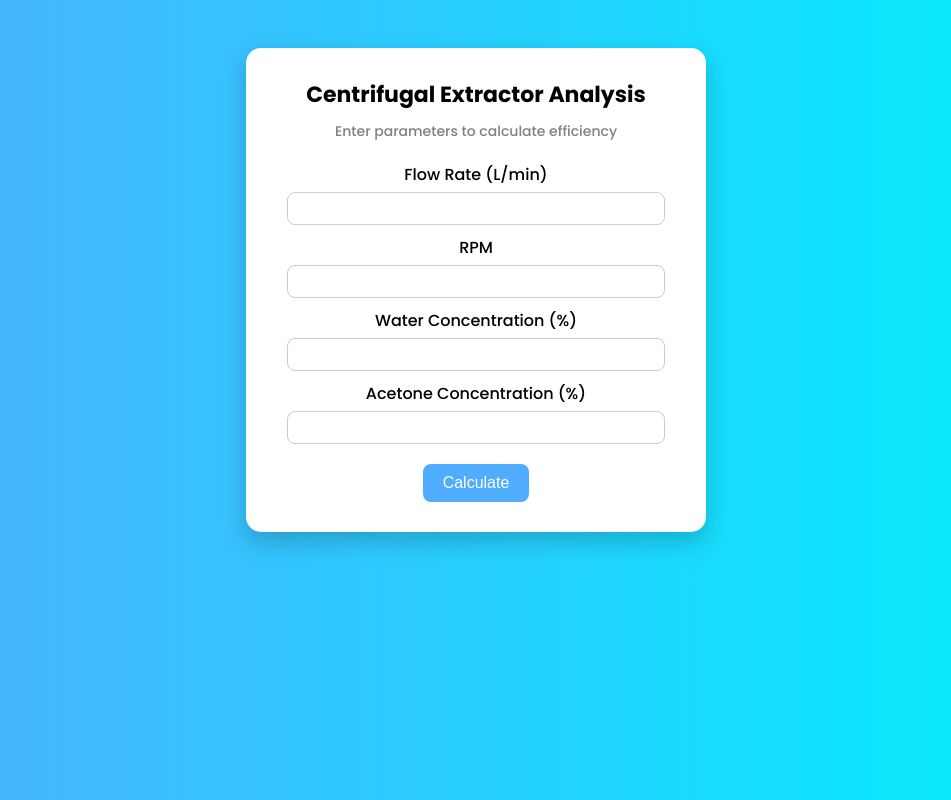
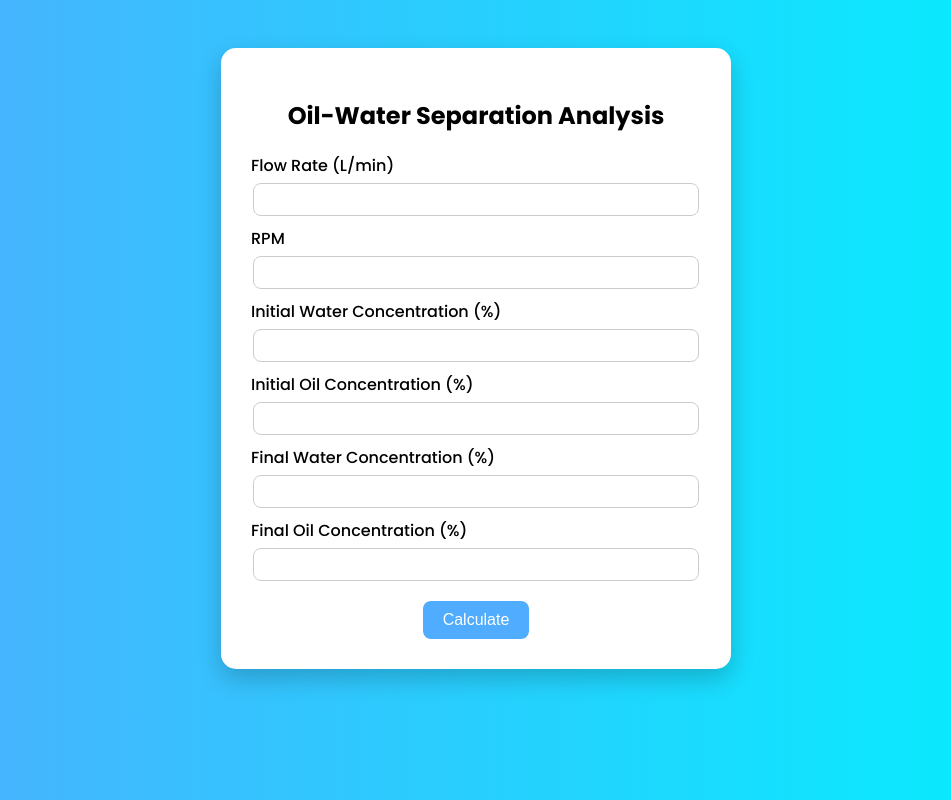
Before and after one commit to boopathis24chem/miniproject, a Django app: page / in a window 1280 px wide. Shown: the whole page, without its empty margins (164-1115 px from the left). Run offline with Django 5.2, Linux system fonts and the light colour scheme.

Commit message:
updated oil water version

```diff
--- a/extractor/templates/form.html
+++ b/extractor/templates/form.html
@@ -1,9 +1,7 @@
 <!DOCTYPE html>
 <html>
 <head>
-    <title>Extractor Analysis</title>
-
-    <!-- Google Font -->
+    <title>Oil-Water Separation Analysis</title>
     <link href="https://fonts.googleapis.com/css2?family=Poppins:wght@300;500;700&display=swap" rel="stylesheet">
 
     <style>
@@ -18,23 +16,20 @@
             background: white;
             padding: 30px;
             border-radius: 15px;
-            width: 400px;
+            width: 450px;
             margin: auto;
             box-shadow: 0px 10px 25px rgba(0,0,0,0.2);
-        }
-
-        h2 {
-            margin-bottom: 20px;
         }
 
         label {
             display: block;
             margin-top: 10px;
             font-weight: 500;
+            text-align: left;
         }
 
         input {
-            width: 90%;
+            width: 95%;
             padding: 8px;
             margin-top: 5px;
             border-radius: 8px;
@@ -55,28 +50,14 @@
         button:hover {
             background: #00c6ff;
         }
-
-        .title {
-            font-size: 22px;
-            font-weight: bold;
-            margin-bottom: 10px;
-        }
-
-        .subtitle {
-            font-size: 14px;
-            color: gray;
-            margin-bottom: 20px;
-        }
     </style>
 </head>
-
 <body>
 
 <div class="container">
-    <div class="title">Centrifugal Extractor Analysis</div>
-    <div class="subtitle">Enter parameters to calculate efficiency</div>
+    <h2>Oil-Water Separation Analysis</h2>
 
-    <form method="POST">
+    <form method="POST" autocomplete="off">
         {% csrf_token %}
 
         <label>Flow Rate (L/min)</label>
@@ -85,11 +66,17 @@
         <label>RPM</label>
         <input type="number" name="rpm" required>
 
-        <label>Water Concentration (%)</label>
-        <input type="number" step="0.1" name="water" required>
+        <label>Initial Water Concentration (%)</label>
+        <input type="number" step="0.1" name="initial_water" required>
 
-        <label>Acetone Concentration (%)</label>
-        <input type="number" step="0.1" name="acetone" required>
+        <label>Initial Oil Concentration (%)</label>
+        <input type="number" step="0.1" name="initial_oil" required>
+
+        <label>Final Water Concentration (%)</label>
+        <input type="number" step="0.1" name="final_water" required>
+
+        <label>Final Oil Concentration (%)</label>
+        <input type="number" step="0.1" name="final_oil" required>
 
         <button type="submit">Calculate</button>
     </form>
--- a/extractor/urls.py
+++ b/extractor/urls.py
@@ -1,11 +1,8 @@
-
 from django.urls import path
 from . import views
 
 urlpatterns = [
-    path("", views.calculate),
-    path("rpm_graph/", views.rpm_graph),
-    path("flow_graph/", views.flow_graph),
-    path("water_graph/", views.water_graph),
-    path("acetone_graph/", views.acetone_graph),
+    path("", views.calculate, name="calculate"),
+    path("rpm_graph/", views.rpm_graph, name="rpm_graph"),
+    path("flow_graph/", views.flow_graph, name="flow_graph"),
 ]
--- a/extractor/views.py
+++ b/extractor/views.py
@@ -1,5 +1,5 @@
 import matplotlib
-matplotlib.use('Agg')   # IMPORTANT for server
+matplotlib.use('Agg')
 
 import matplotlib.pyplot as plt
 import io
@@ -9,48 +9,52 @@ from django.http import HttpResponse
 from .models import Experiment
 
 
-# -----------------------------
-# MAIN CALCULATION
-# -----------------------------
 def calculate(request):
-
     if request.method == "POST":
         flow = float(request.POST["flow_rate"])
         rpm = int(request.POST["rpm"])
-        water = float(request.POST["water"])
-        acetone = float(request.POST["acetone"])
 
-        # -----------------------------
-        # VALIDATION
-        # -----------------------------
-        total = water + acetone
-        if abs(total - 100) > 0.5:
+        initial_water = float(request.POST["initial_water"])
+        initial_oil = float(request.POST["initial_oil"])
+
+        final_water = float(request.POST["final_water"])
+        final_oil = float(request.POST["final_oil"])
+
+        if abs((initial_water + initial_oil) - 100) > 0.5:
             return render(request, "result.html", {
                 "flow": flow,
                 "rpm": rpm,
-                "water": water,
-                "acetone": acetone,
-                "re": 0,
+                "initial_water": initial_water,
+                "initial_oil": initial_oil,
+                "final_water": final_water,
+                "final_oil": final_oil,
                 "eff": 0,
-                "msg": f"❌ Water + Acetone must be 100% (Now = {total}%)"
+                "msg": "❌ Initial water + oil must be 100%"
             })
 
-        # -----------------------------
-        # CALCULATION
-        # -----------------------------
-        reynolds = flow * rpm * 0.1
+        if abs((final_water + final_oil) - 100) > 0.5:
+            return render(request, "result.html", {
+                "flow": flow,
+                "rpm": rpm,
+                "initial_water": initial_water,
+                "initial_oil": initial_oil,
+                "final_water": final_water,
+                "final_oil": final_oil,
+                "eff": 0,
+                "msg": "❌ Final water + oil must be 100%"
+            })
 
-        base_eff = water / (water + acetone)
-        rpm_effect = (rpm / 2000) * (1 - (rpm / 3000))
-        flow_effect = 1 / (1 + 0.1 * flow)
+        if final_water <= initial_water:
+            efficiency = 0
+        else:
+            base_eff = ((final_water - initial_water) / (100 - initial_water)) * 100
+            rpm_factor = rpm / 2000
+            flow_factor = 1 / (1 + 0.1 * flow)
+            efficiency = base_eff * rpm_factor * flow_factor
 
-        efficiency = base_eff * rpm_effect * flow_effect * 100
         efficiency = round(efficiency, 2)
         efficiency = max(0, min(100, efficiency))
 
-        # -----------------------------
-        # MESSAGE
-        # -----------------------------
         if efficiency < 30:
             msg = "⚠ Very Low efficiency"
         elif efficiency < 60:
@@ -60,9 +64,6 @@ def calculate(request):
         else:
             msg = "🔥 Excellent efficiency"
 
-        # -----------------------------
-        # SUGGESTIONS
-        # -----------------------------
         suggestions = []
 
         if rpm < 1500:
@@ -72,35 +73,32 @@ def calculate(request):
 
         if flow > 8:
             suggestions.append("Reduce Flow Rate")
-        elif flow < 2:
-            suggestions.append("Increase Flow Rate")
 
-        if water < 60:
-            suggestions.append("Increase Water concentration")
+        if final_water < 80:
+            suggestions.append("Improve separation")
 
         if not suggestions:
-            suggestions.append("Need improvement for the Better Efficiency...")
+            suggestions.append("Operating in optimal range")
 
         msg = msg + " | " + ", ".join(suggestions)
 
-        # -----------------------------
-        # SAVE DATA
-        # -----------------------------
         Experiment.objects.create(
             flow_rate=flow,
             rpm=rpm,
-            water_conc=water,
-            acetone_conc=acetone,
-            reynolds=reynolds,
+            initial_water_conc=initial_water,
+            initial_oil_conc=initial_oil,
+            final_water_conc=final_water,
+            final_oil_conc=final_oil,
             efficiency=efficiency
         )
 
         return render(request, "result.html", {
             "flow": flow,
             "rpm": rpm,
-            "water": water,
-            "acetone": acetone,
-            "re": reynolds,
+            "initial_water": initial_water,
+            "initial_oil": initial_oil,
+            "final_water": final_water,
+            "final_oil": final_oil,
             "eff": efficiency,
             "msg": msg
         })
@@ -108,12 +106,8 @@ def calculate(request):
     return render(request, "form.html")
 
 
-# -----------------------------
-# GRAPH TEMPLATE FUNCTION
-# -----------------------------
 def generate_graph(x, y, xlabel, title):
     fig, ax = plt.subplots()
-
     ax.scatter(x, y)
     ax.set_xlabel(xlabel)
     ax.set_ylabel("Efficiency (%)")
@@ -123,66 +117,29 @@ def generate_graph(x, y, xlabel, title):
     buffer = io.BytesIO()
     fig.savefig(buffer, format='png')
     plt.close(fig)
-
     buffer.seek(0)
     return buffer
 
 
-# -----------------------------
-# RPM GRAPH
-# -----------------------------
 def rpm_graph(request):
     data = Experiment.objects.all()
     x = [d.rpm for d in data]
     y = [d.efficiency for d in data]
 
     if not x:
-        return HttpResponse("No data available")
+        return HttpResponse("No data")
 
     buffer = generate_graph(x, y, "RPM", "RPM vs Efficiency")
     return HttpResponse(buffer.getvalue(), content_type='image/png')
 
 
-# -----------------------------
-# FLOW GRAPH
-# -----------------------------
 def flow_graph(request):
     data = Experiment.objects.all()
     x = [d.flow_rate for d in data]
     y = [d.efficiency for d in data]
 
     if not x:
-        return HttpResponse("No data available")
+        return HttpResponse("No data")
 
     buffer = generate_graph(x, y, "Flow Rate (L/min)", "Flow vs Efficiency")
     return HttpResponse(buffer.getvalue(), content_type='image/png')
-
-
-# -----------------------------
-# WATER GRAPH
-# -----------------------------
-def water_graph(request):
-    data = Experiment.objects.all()
-    x = [d.water_conc for d in data]
-    y = [d.efficiency for d in data]
-
-    if not x:
-        return HttpResponse("No data available")
-
-    buffer = generate_graph(x, y, "Water Concentration (%)", "Water vs Efficiency")
-    return HttpResponse(buffer.getvalue(), content_type='image/png')
-
-
-# -----------------------------
-# ACETONE GRAPH
-# -----------------------------
-def acetone_graph(request):
-    data = Experiment.objects.all()
-    x = [d.acetone_conc for d in data]
-    y = [d.efficiency for d in data]
-
-    if not x:
-        return HttpResponse("No data available")
-
-    buffer = generate_graph(x, y, "Acetone Concentration (%)", "Acetone vs Efficiency")
-    return HttpResponse(buffer.getvalue(), content_type='image/png')
```
Also changed, not shown: extractor/models.py (+7 -4 lines), extractor/templates/result.html (+16 -32 lines), db.sqlite3, extractor/migrations/0002_remove_experiment_acetone_conc_and_more.py (added).
